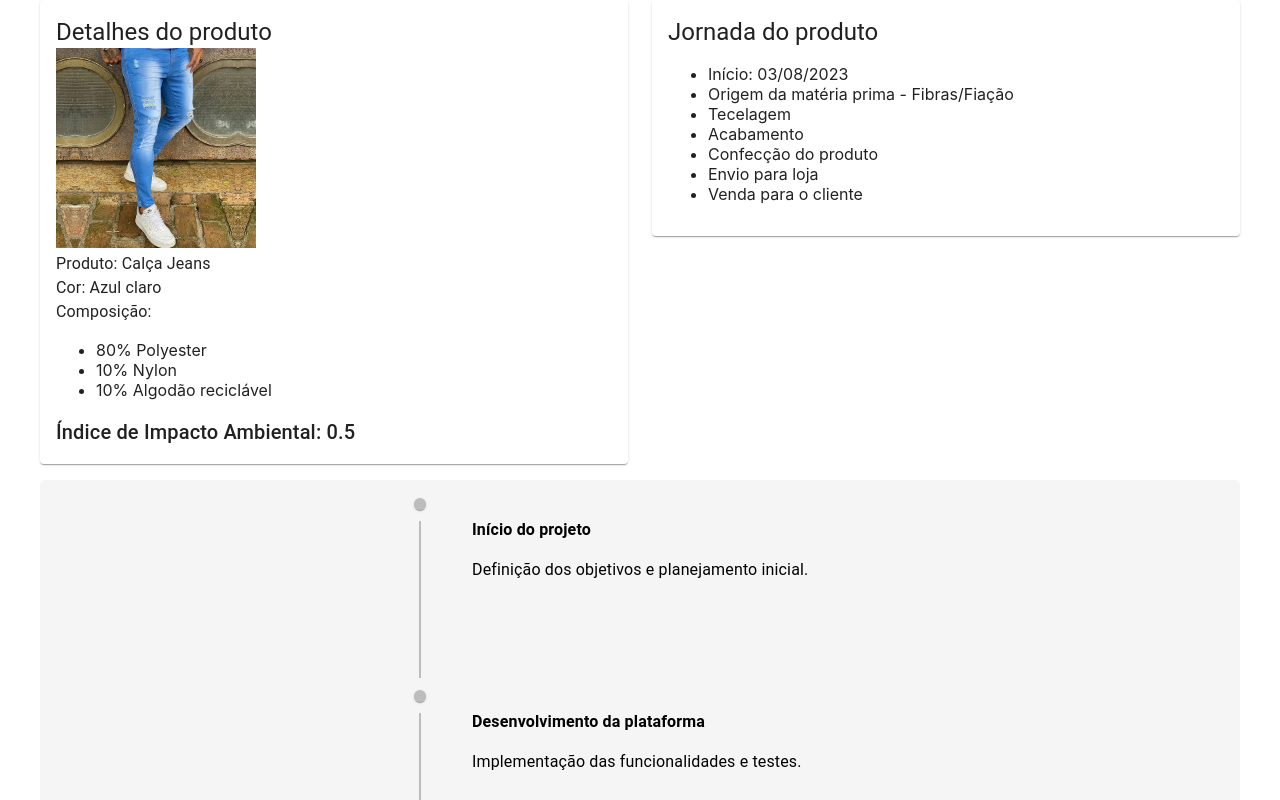
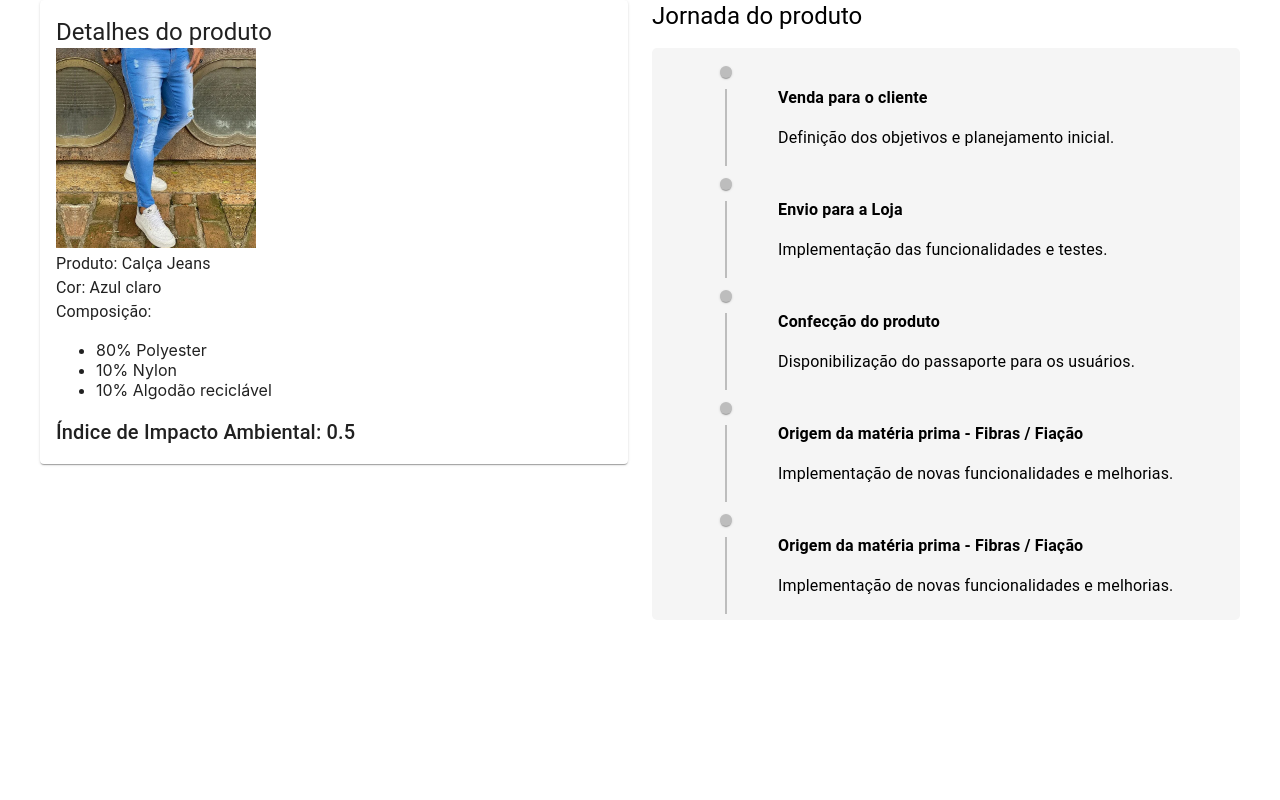
Before and after one commit to ElderGr/blockchain-textile-frontend, a React (Create React App) app: page / in a window 1280 px wide. Shown: the top 800 px of the page. Built offline with nearby package versions, Linux system fonts and the light colour scheme.

Commit message:
create timeline 'jornada produto'

```diff
--- a/src/components/Passport.js
+++ b/src/components/Passport.js
@@ -40,8 +40,8 @@ const Passport = ({ productName, productColor, composition, environmentalImpact
           </Paper>
         </Grid>
         <Grid item xs={12} sm={6}>
-          <Paper className={classes.paper}>
-            <Typography variant="h5">Jornada do produto</Typography>
+          <Typography variant="h5">Jornada do produto</Typography>
+          {/* <Paper className={classes.paper}>
             <ul>
               <li>Início: 03/08/2023</li>
               <li>Origem da matéria prima - Fibras/Fiação</li>
@@ -51,10 +51,11 @@ const Passport = ({ productName, productColor, composition, environmentalImpact
               <li>Envio para loja</li>
               <li>Venda para o cliente</li>
             </ul>
-          </Paper>
+          </Paper> */}
+          <TimelineComponent></TimelineComponent>
         </Grid>
       </Grid>
-      <TimelineComponent></TimelineComponent>
+
     </div>
   );
 }
--- a/src/components/Timeline.js
+++ b/src/components/Timeline.js
@@ -25,7 +25,7 @@ const useStyles = makeStyles({
       },
     timelineContent: {
         width: '50vw',
-        height: '20vh',
+        height: '80px',
         maxWidth: '400px',
         maxHeight: '300px',
 
@@ -38,29 +38,37 @@ const useStyles = makeStyles({
           height: '40vh',
         },
       },
+      timelineDot: {
+        background: 'red',
+      }
 
   });
 
 const TimelineComponent = () => {
     const data = [
       {
-        time: '2023-11-01',
-        title: 'Início do projeto',
+        // time: '2023-11-01',
+        title: 'Venda para o cliente',
         description: 'Definição dos objetivos e planejamento inicial.'
       },
       {
-        time: '2023-12-15',
-        title: 'Desenvolvimento da plataforma',
+        // time: '2023-12-15',
+        title: 'Envio para a Loja',
         description: 'Implementação das funcionalidades e testes.'
       },
       {
-        time: '2024-01-31',
-        title: 'Lançamento do passaporte digital',
+        // time: '2024-01-31',
+        title: 'Confecção do produto',
         description: 'Disponibilização do passaporte para os usuários.'
       },
       {
-        time: '2024-03-31',
-        title: 'Evolução e aprimoramento',
+        // time: '2024-03-31',
+        title: 'Origem da matéria prima - Fibras / Fiação',
+        description: 'Implementação de novas funcionalidades e melhorias.'
+      },
+      {
+        // time: '2024-03-31',
+        title: 'Origem da matéria prima - Fibras / Fiação',
         description: 'Implementação de novas funcionalidades e melhorias.'
       }
     ];
```
